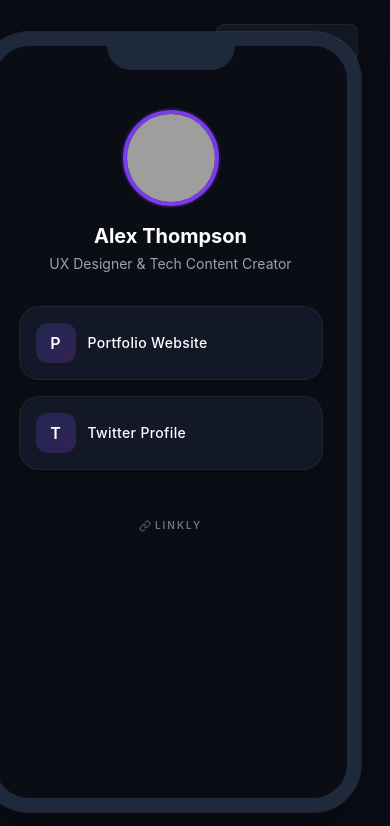
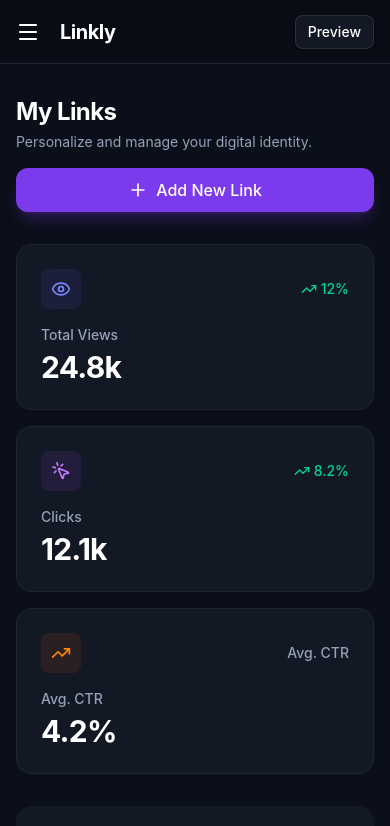
Before and after one commit to Mwabonje/Linkly, a React (Vite) app: page /admin in a window 390 px wide. Shown: the top 826 px of the page. Built offline with nearby package versions, Linux system fonts and the light colour scheme; grey boxes are pictures that could not be loaded.

Commit message:
feat(ui): improve responsive layout for mobile
Implement mobile-first responsive design, including a mobile navigation menu, flexible component spacing, and updated grid configurations to improve usability across smaller viewports.

```diff
--- a/src/components/AppearanceTab.tsx
+++ b/src/components/AppearanceTab.tsx
@@ -13,7 +13,7 @@
 
       <div className="bg-surface border border-white/5 rounded-2xl p-6 mb-8 mt-8 shadow-sm">
         <h3 className="text-lg font-semibold mb-6 text-white">Profile</h3>
-        <div className="flex items-center space-x-6 mb-6">
+        <div className="flex flex-col md:flex-row md:items-center space-y-6 md:space-y-0 space-x-0 md:space-x-6 mb-6">
           <div className="relative group">
             <img
               src={user.avatarUrl}
@@ -47,7 +47,7 @@
 
       <div className="bg-surface border border-white/5 rounded-2xl p-6 shadow-sm">
         <h3 className="text-lg font-semibold mb-6 text-white">Themes</h3>
-        <div className="grid grid-cols-2 md:grid-cols-3 gap-6">
+        <div className="grid grid-cols-1 sm:grid-cols-2 md:grid-cols-3 gap-4 sm:gap-6">
           {/* Active Theme */}
           <div className="border-2 border-primary rounded-xl p-2 cursor-pointer relative bg-[#090C15]">
             <div className="absolute -top-3 -right-3 flex bg-primary text-white rounded-full p-1 shadow-lg ring-4 ring-surface">
--- a/src/components/DashboardStats.tsx
+++ b/src/components/DashboardStats.tsx
@@ -5,7 +5,7 @@
   if (!data) return <div className="animate-pulse h-32 bg-surface rounded-2xl mb-8"></div>;
 
   return (
-    <div className="grid grid-cols-3 gap-6 mb-10">
+    <div className="grid grid-cols-1 sm:grid-cols-2 lg:grid-cols-3 gap-4 sm:gap-6 mb-8 lg:mb-10">
       <div className="bg-surface rounded-2xl p-6 border border-white/5">
         <div className="flex items-center justify-between mb-4">
           <div className="w-10 h-10 rounded-lg bg-indigo-500/10 flex items-center justify-center">
--- a/src/components/LinkCard.tsx
+++ b/src/components/LinkCard.tsx
@@ -44,13 +44,13 @@
       onDragOver={onDragOver}
       onDragEnd={onDragEnd}
     >
-      <div className="flex items-center space-x-4 flex-1">
-        <div className="w-10 h-10 flex items-center justify-center cursor-grab text-muted hover:text-white transition-colors opacity-50 group-hover:opacity-100">
+      <div className="flex items-center space-x-2 sm:space-x-4 flex-1 overflow-hidden pr-2 sm:pr-4">
+        <div className="w-8 sm:w-10 h-10 flex items-center justify-center cursor-grab text-muted hover:text-white transition-colors opacity-100 md:opacity-50 group-hover:opacity-100 shrink-0">
           <GripVertical className="w-5 h-5" />
         </div>
 
-        <div className="w-12 h-12 rounded-xl bg-white/5 flex items-center justify-center flex-shrink-0">
-          <LayoutGrid className="w-5 h-5 text-muted" />
+        <div className="w-10 sm:w-12 h-10 sm:h-12 rounded-xl bg-white/5 flex items-center justify-center flex-shrink-0">
+          <LayoutGrid className="w-4 h-4 sm:w-5 sm:h-5 text-muted" />
         </div>
 
         <div className="flex-1 min-w-0 pr-4">
@@ -99,46 +99,46 @@
         )}
       </div>
 
-      <div className="flex items-center space-x-4 pl-4 border-l border-white/5 h-full">
+      <div className="flex items-center pl-2 sm:pl-4 border-l border-white/5 h-full shrink-0">
         {isEditing ? (
-          <div className="flex items-center space-x-2">
+          <div className="flex items-center space-x-1 sm:space-x-2">
             <button
               onClick={handleCancel}
-              className="text-muted hover:text-rose-400 transition-colors p-2.5 rounded-lg hover:bg-rose-400/10 text-sm font-medium"
+              className="text-muted hover:text-rose-400 transition-colors p-1.5 sm:p-2.5 rounded-lg hover:bg-rose-400/10 text-xs sm:text-sm font-medium"
             >
               Cancel
             </button>
             <button
               onClick={handleSave}
-              className="bg-primary hover:bg-primary-hover text-white transition-colors py-2 px-4 rounded-lg flex items-center space-x-2 text-sm font-medium"
+              className="bg-primary hover:bg-primary-hover text-white transition-colors py-1.5 sm:py-2 px-3 sm:px-4 rounded-lg flex items-center space-x-2 text-xs sm:text-sm font-medium"
             >
               <span>Save</span>
             </button>
           </div>
         ) : (
-          <div className="flex items-center space-x-3">
-            <div className="flex items-center space-x-1">
+          <div className="flex items-center sm:space-x-3">
+            <div className="flex items-center space-x-0.5 sm:space-x-1">
               <button
                 onClick={() => setIsEditing(true)}
-                className="text-muted hover:text-white transition-colors p-2 rounded-lg hover:bg-white/5"
+                className="text-muted hover:text-white transition-colors p-1.5 sm:p-2 rounded-lg hover:bg-white/5"
               >
-                <Pencil className="w-4 h-4" />
+                <Pencil className="w-3.5 h-3.5 sm:w-4 sm:h-4" />
               </button>
               <button
                 onClick={() => onDelete(link.id)}
-                className="text-muted hover:text-rose-400 transition-colors p-2 rounded-lg hover:bg-rose-400/10"
+                className="text-muted hover:text-rose-400 transition-colors p-1.5 sm:p-2 rounded-lg hover:bg-rose-400/10"
               >
-                <Trash2 className="w-4 h-4" />
+                <Trash2 className="w-3.5 h-3.5 sm:w-4 sm:h-4" />
               </button>
             </div>
 
-            <div className="w-[1px] h-8 bg-white/5 mx-2" />
+            <div className="w-[1px] h-6 sm:h-8 bg-white/5 mx-1 sm:mx-2" />
 
             {/* Simple Switch */}
             <button
               onClick={toggleActive}
               className={cn(
-                "w-12 h-6 rounded-full relative transition-colors duration-200 ease-in-out border-2",
+                "w-10 sm:w-12 h-5 sm:h-6 rounded-full relative transition-colors duration-200 ease-in-out border-2",
                 link.active
                   ? "bg-primary border-primary"
                   : "bg-surface-hover border-surface-hover"
@@ -146,8 +146,8 @@
             >
               <span
                 className={cn(
-                  "absolute top-0.5 left-0.5 bg-white w-4 h-4 rounded-full transition-transform duration-200 ease-in-out shadow-sm block",
-                  link.active ? "translate-x-6" : "translate-x-0"
+                  "absolute top-0.5 left-0.5 bg-white w-3 h-3 sm:w-4 sm:h-4 rounded-full transition-transform duration-200 ease-in-out shadow-sm block",
+                  link.active ? "translate-x-5 sm:translate-x-6" : "translate-x-0"
                 )}
               />
             </button>
--- a/src/components/SettingsTab.tsx
+++ b/src/components/SettingsTab.tsx
@@ -50,7 +50,7 @@
             <Shield className="w-5 h-5 mr-3 text-emerald-400" />
             Subscription
           </h3>
-          <div className="flex items-center justify-between p-5 bg-[#090C15] rounded-xl border border-white/5">
+          <div className="flex flex-col sm:flex-row items-start sm:items-center justify-between gap-4 p-5 bg-[#090C15] rounded-xl border border-white/5">
             <div>
               <div className="font-semibold text-white mb-1 tracking-wide">Free Plan</div>
               <div className="text-sm text-muted">Basic link in bio features with standard analytics.</div>
--- a/src/components/Sidebar.tsx
+++ b/src/components/Sidebar.tsx
@@ -5,9 +5,11 @@
 
 interface SidebarProps {
   user: User | null;
+  className?: string;
+  onNavigate?: () => void;
 }
 
-export function Sidebar({ user }: SidebarProps) {
+export function Sidebar({ user, className, onNavigate }: SidebarProps) {
   const location = useLocation();
 
   const navItems = [
@@ -18,7 +20,7 @@
   ];
 
   return (
-    <div className="w-[260px] h-screen bg-sidebar fixed border-r border-border/50 flex flex-col justify-between py-6 top-0 left-0">
+    <div className={cn("w-[260px] h-screen bg-sidebar flex flex-col justify-between py-6", className)}>
       <div>
         <div className="px-6 mb-8">
           <h1 className="text-2xl font-bold tracking-tight">Linkly</h1>
@@ -34,6 +36,7 @@
               <Link
                 key={item.name}
                 to={item.path}
+                onClick={onNavigate}
                 className={cn(
                   "flex items-center space-x-3 px-3 py-2.5 rounded-lg text-sm font-medium transition-colors",
                   isActive
--- a/src/pages/AdminDashboard.tsx
+++ b/src/pages/AdminDashboard.tsx
@@ -1,5 +1,5 @@
 import { useState, useEffect } from 'react';
-import { Plus, Share2 } from 'lucide-react';
+import { Plus, Share2, Menu, X } from 'lucide-react';
 import { Sidebar, MobilePreview, DashboardStats, LinkCard, AnalyticsTab, AppearanceTab, SettingsTab } from '../components';
 import type { Link as LinkType, User, AnalyticsData } from '../types';
 import { store } from '../lib/store';
@@ -11,6 +11,8 @@
   const [analytics, setAnalytics] = useState<AnalyticsData | null>(null);
   const [loading, setLoading] = useState(true);
   const [draggedId, setDraggedId] = useState<string | null>(null);
+  const [isMobileMenuOpen, setIsMobileMenuOpen] = useState(false);
+  const [isPreviewOpen, setIsPreviewOpen] = useState(false);
   const location = useLocation();
 
   useEffect(() => {
@@ -84,9 +86,36 @@
 
   return (
     <div className="flex min-h-screen bg-background">
-      <Sidebar user={user} />
+      {/* Mobile Header */}
+      <div className="lg:hidden fixed top-0 inset-x-0 h-16 bg-sidebar border-b border-border/50 flex items-center justify-between px-4 z-40">
+        <div className="flex items-center space-x-3">
+          <button onClick={() => setIsMobileMenuOpen(true)} className="p-2 -ml-2 text-white">
+            <Menu className="w-6 h-6" />
+          </button>
+          <h1 className="text-xl font-bold tracking-tight">Linkly</h1>
+        </div>
+        <button onClick={() => setIsPreviewOpen(true)} className="px-3 py-1.5 border border-white/10 rounded-lg text-sm bg-surface font-medium text-white shadow-sm flex items-center space-x-2">
+          <span>Preview</span>
+        </button>
+      </div>
 
-      <main className="flex-1 ml-[260px] mr-[440px] px-12 py-10 overflow-y-auto">
+      {/* Mobile Menu Modal */}
+      {isMobileMenuOpen && (
+        <div className="fixed inset-0 z-50 flex lg:hidden">
+          <div className="fixed inset-0 bg-background/80 backdrop-blur-sm" onClick={() => setIsMobileMenuOpen(false)}></div>
+          <div className="relative flex w-[260px] flex-col bg-sidebar border-r border-border/50 z-50 animate-in slide-in-from-left">
+            <button onClick={() => setIsMobileMenuOpen(false)} className="absolute top-4 right-4 p-2 text-muted hover:text-white">
+              <X className="w-5 h-5" />
+            </button>
+            <Sidebar user={user} onNavigate={() => setIsMobileMenuOpen(false)} />
+          </div>
+        </div>
+      )}
+
+      {/* Desktop Sidebar */}
+      <Sidebar user={user} className="hidden lg:flex fixed left-0 top-0 border-r border-border/50 z-30" />
+
+      <main className="flex-1 lg:ml-[260px] xl:mr-[440px] px-4 sm:px-8 lg:px-12 py-24 lg:py-10 overflow-y-auto max-w-full">
         {location.pathname === '/admin/analytics' ? (
           <AnalyticsTab data={analytics} />
         ) : location.pathname === '/admin/appearance' ? (
@@ -95,14 +124,14 @@
           <SettingsTab user={user} />
         ) : (
           <>
-            <header className="mb-10 max-w-4xl mx-auto flex justify-between items-end">
+            <header className="mb-8 lg:mb-10 max-w-4xl mx-auto flex flex-col sm:flex-row sm:justify-between sm:items-end gap-4">
               <div>
-                <h1 className="text-3xl font-bold tracking-tight mb-2">My Links</h1>
-                <p className="text-muted">Personalize and manage your digital identity.</p>
+                <h1 className="text-2xl sm:text-3xl font-bold tracking-tight mb-1 sm:mb-2 text-white">My Links</h1>
+                <p className="text-muted text-sm sm:text-base">Personalize and manage your digital identity.</p>
               </div>
               <button
                 onClick={handleAddLink}
-                className="bg-primary hover:bg-primary-hover text-white font-medium py-2.5 px-6 rounded-xl flex items-center space-x-2 transition-colors shadow-lg shadow-primary/25"
+                className="bg-primary hover:bg-primary-hover text-white font-medium py-2.5 px-6 rounded-xl flex items-center justify-center space-x-2 transition-colors shadow-lg shadow-primary/25 w-full sm:w-auto"
               >
                 <Plus className="w-5 h-5" />
                 <span>Add New Link</span>
@@ -140,7 +169,7 @@
         )}
       </main>
 
-      <aside className="w-[440px] h-screen fixed right-0 border-l border-border/50 bg-[#090C15] flex flex-col items-center justify-center">
+      <aside className="hidden xl:flex w-[440px] h-screen fixed right-0 border-l border-border/50 bg-[#090C15] flex-col items-center justify-center z-30">
         <div className="w-full absolute top-0 pt-6 px-8 flex justify-end">
           <button className="flex items-center space-x-2 text-muted hover:text-white transition-colors text-sm font-medium px-4 py-2 bg-surface rounded-lg border border-white/5">
             <Share2 className="w-4 h-4" />
@@ -149,6 +178,18 @@
         </div>
         <MobilePreview user={user} links={links} />
       </aside>
+
+      {/* Mobile Preview Modal */}
+      {isPreviewOpen && (
+        <div className="fixed inset-0 z-50 bg-background/95 backdrop-blur-md flex items-center justify-center p-4 xl:hidden animate-in fade-in zoom-in-95 duration-200">
+          <button onClick={() => setIsPreviewOpen(false)} className="absolute top-4 sm:top-6 right-4 sm:right-6 p-2 sm:p-3 bg-surface rounded-full text-white border border-white/10 shadow-xl z-50">
+            <X className="w-5 h-5 sm:w-6 sm:h-6" />
+          </button>
+          <div className="scale-75 sm:scale-90 md:scale-100 origin-center">
+            <MobilePreview user={user} links={links} />
+          </div>
+        </div>
+      )}
     </div>
   );
 }
```
